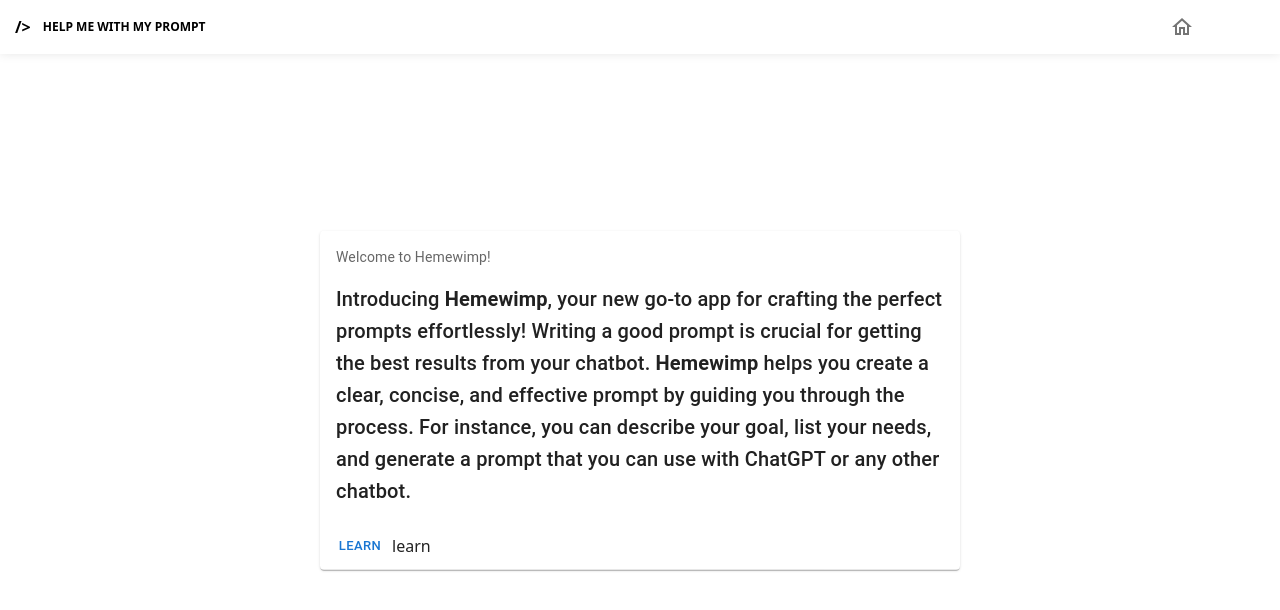
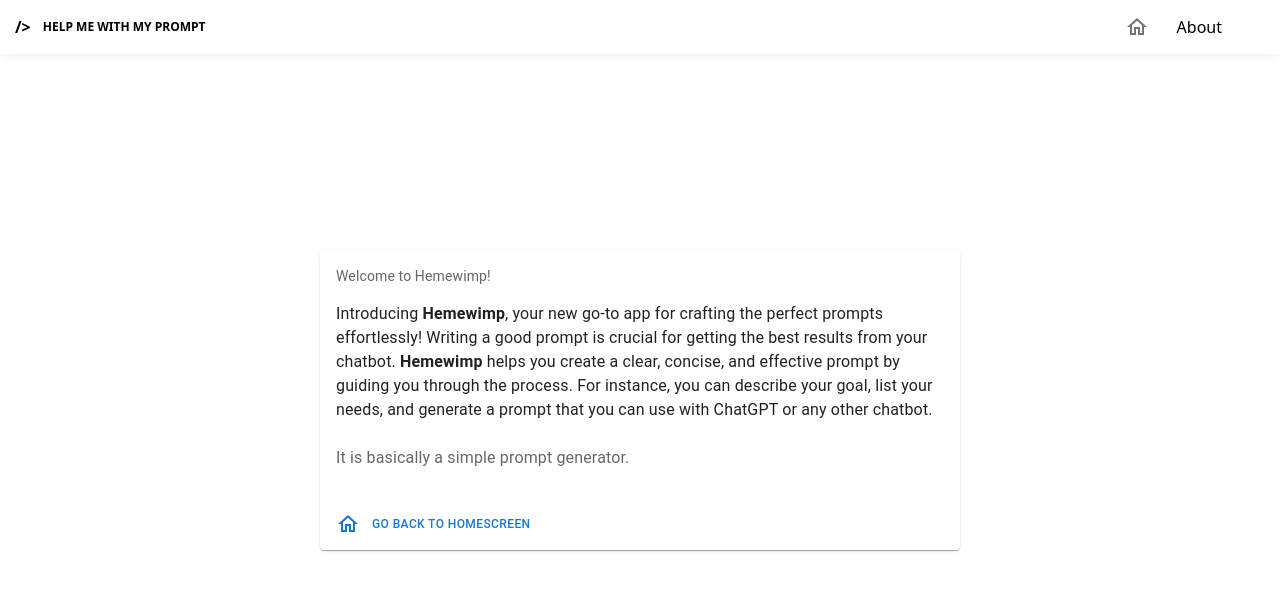
Before and after one commit to Ferez22/hemewimp, a React (Vite) app: page /about in a window 1280 px wide. Shown: the top 610 px of the page. Built offline with nearby package versions, Linux system fonts and the light colour scheme.

Commit message:
about page

```diff
--- a/src/layout/layout.tsx
+++ b/src/layout/layout.tsx
@@ -62,7 +62,7 @@
               }
             }}
           >
-            {/* <Link to="/about">About</Link> */}
+            <Link to="/about">About</Link>
           </Box>
         </Box>
       </Box>
--- a/src/pages/about.tsx
+++ b/src/pages/about.tsx
@@ -1,10 +1,14 @@
 import * as React from 'react';
+import { Link } from 'react-router-dom';
+
 import Box from '@mui/material/Box';
 import Card from '@mui/material/Card';
 import CardActions from '@mui/material/CardActions';
 import CardContent from '@mui/material/CardContent';
 import Button from '@mui/material/Button';
 import Typography from '@mui/material/Typography';
+import IconButton from '@mui/material/IconButton';
+import HomeOutlinedIcon from '@mui/icons-material/HomeOutlined';
 
 const card = (
   <React.Fragment>
@@ -16,7 +20,7 @@
       >
         Welcome to Hemewimp!
       </Typography>
-      <Typography variant="h6" component="div">
+      <Typography variant="body1" component="div">
         Introducing <b>Hemewimp</b>, your new go-to app for crafting the perfect
         prompts effortlessly! Writing a good prompt is crucial for getting the
         best results from your chatbot. <b>Hemewimp</b> helps you create a
@@ -24,25 +28,17 @@
         For instance, you can describe your goal, list your needs, and generate
         a prompt that you can use with ChatGPT or any other chatbot.
       </Typography>
-      {/* <Typography sx={{ mb: 1.5 }} color="text.secondary">
-        adjective
+      <Typography sx={{ mb: 1.5 }} color="text.secondary">
+        <br /> It is basically a simple prompt generator.
       </Typography>
-      <Typography variant="body2">
-        well meaning and kindly.
-        <br />
-        {'"a benevolent smile"'}
-      </Typography> */}
     </CardContent>
     <CardActions>
-      <Button size="small">
-        {/* <Link to="/">
-          <IconButton aria-label="Example">
-            <HomeOutlinedIcon />
-          </IconButton>
-        </Link> */}
-        learn
-      </Button>
-      learn
+      <Link to="/">
+        <Button>
+          <HomeOutlinedIcon />
+          <span className="ml-3 text-xs">Go back to homescreen</span>
+        </Button>
+      </Link>
     </CardActions>
   </React.Fragment>
 );
```
